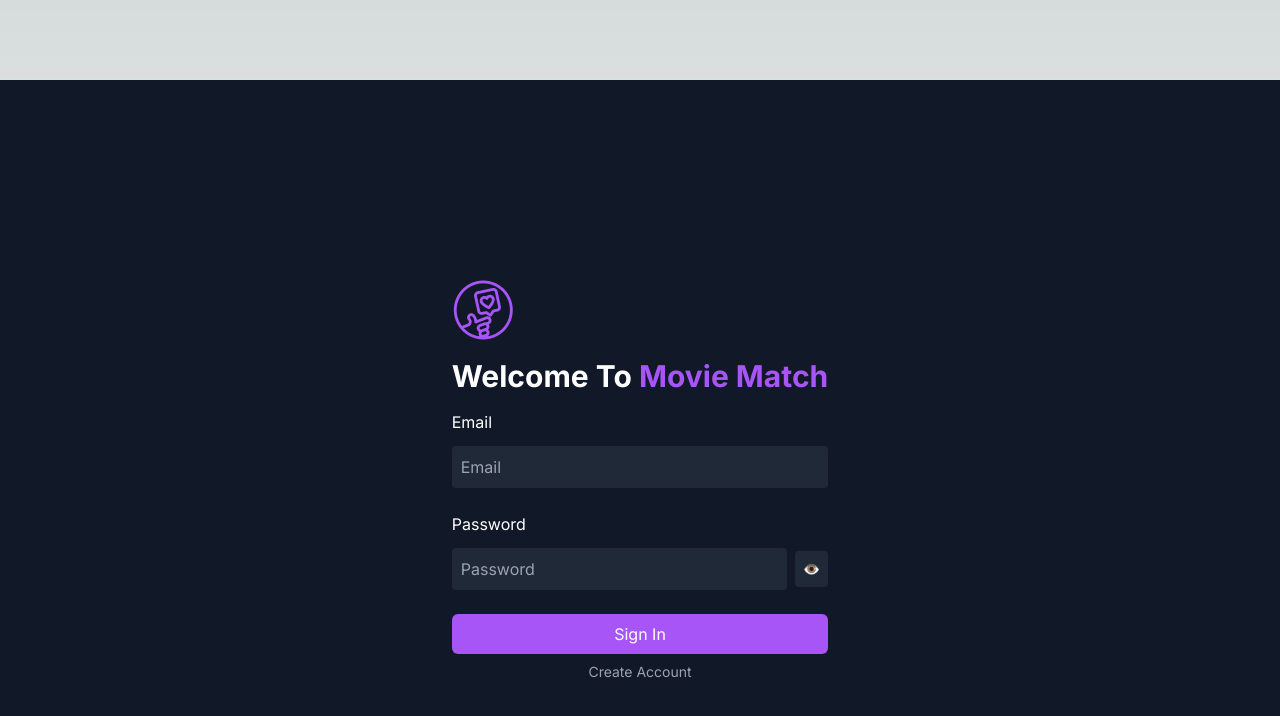
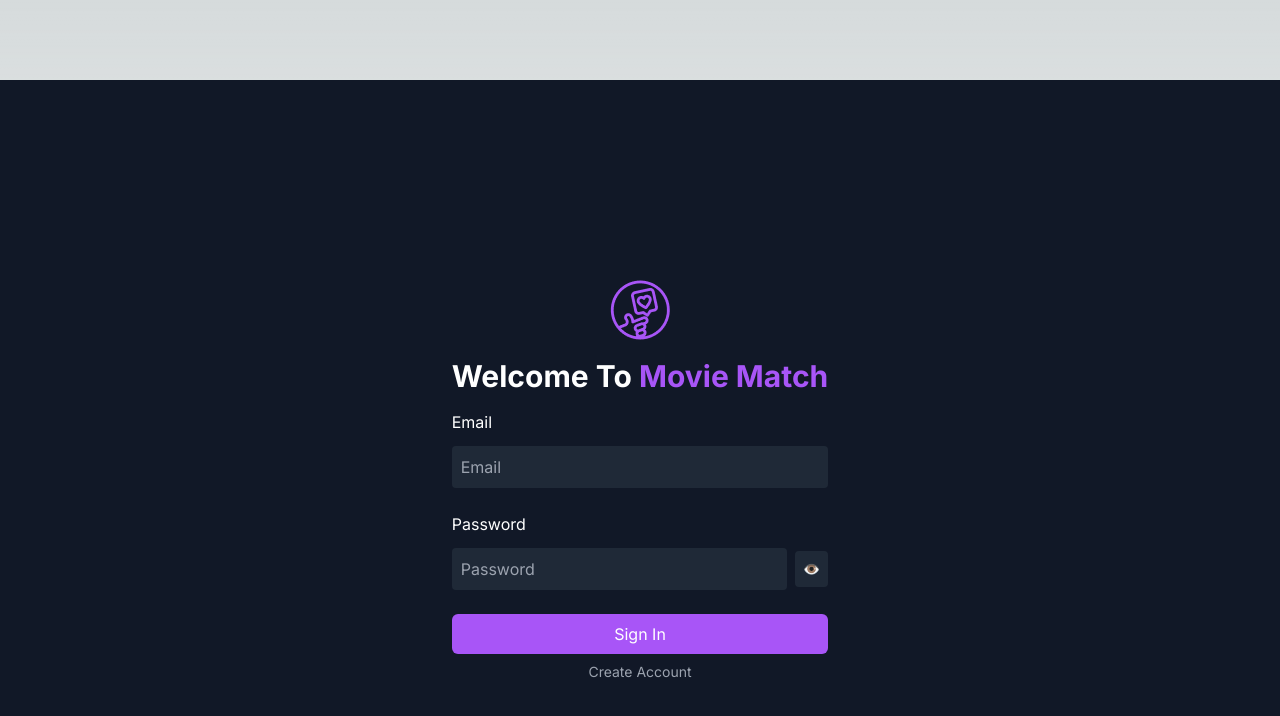
Before and after one commit to yuminasd/seng513_finalproject, a Next.js app in the folder front-end/: page /login in a window 1280 px wide. Shown: the top 716 px of the page. Built offline with nearby package versions, Linux system fonts and the light colour scheme.

Commit message:
logo centered

```diff
--- a/front-end/app/login/page.tsx
+++ b/front-end/app/login/page.tsx
@@ -16,7 +16,7 @@ export default function Page() {
                 headers: {
                     'Content-Type': 'application/json',
                 },
-                body: JSON.stringify({ "email":email, "password":password }),
+                body: JSON.stringify({ "email": email, "password": password }),
             });
             console.log(response)
             if (response.ok) {
@@ -37,7 +37,9 @@ export default function Page() {
         <div className="flex items-center justify-center h-screen bg-gray-900 text-white">
             <div className="w-120 text-center">
                 {/* MovieMatch Logo */}
-                <img src="/logo.png" alt="logo" className="mb-4" />
+                <div className="mb-4">
+                    <img src="/logo.png" alt="logo" className="mx-auto" />
+                </div>
 
                 <h1 className="text-3xl font-bold mb-4">
                     <span className="text-white">Welcome To</span>
```
